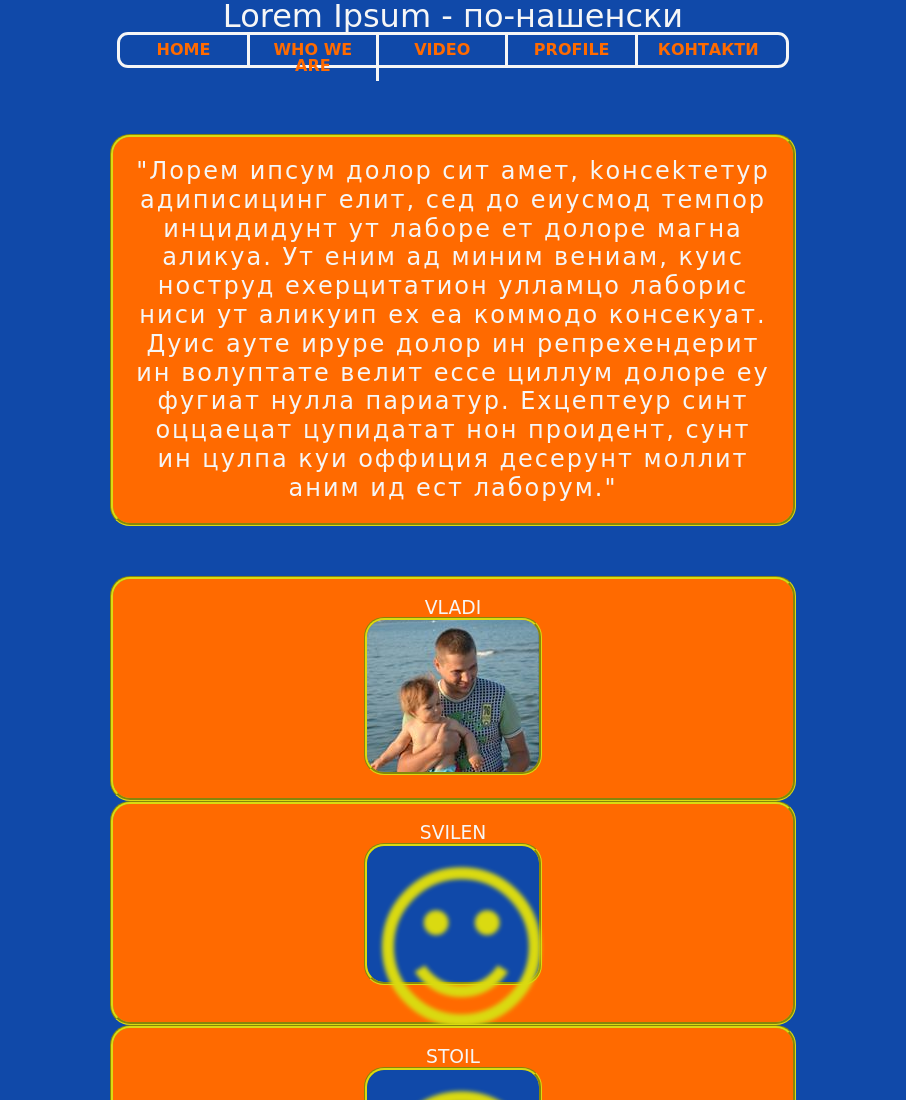
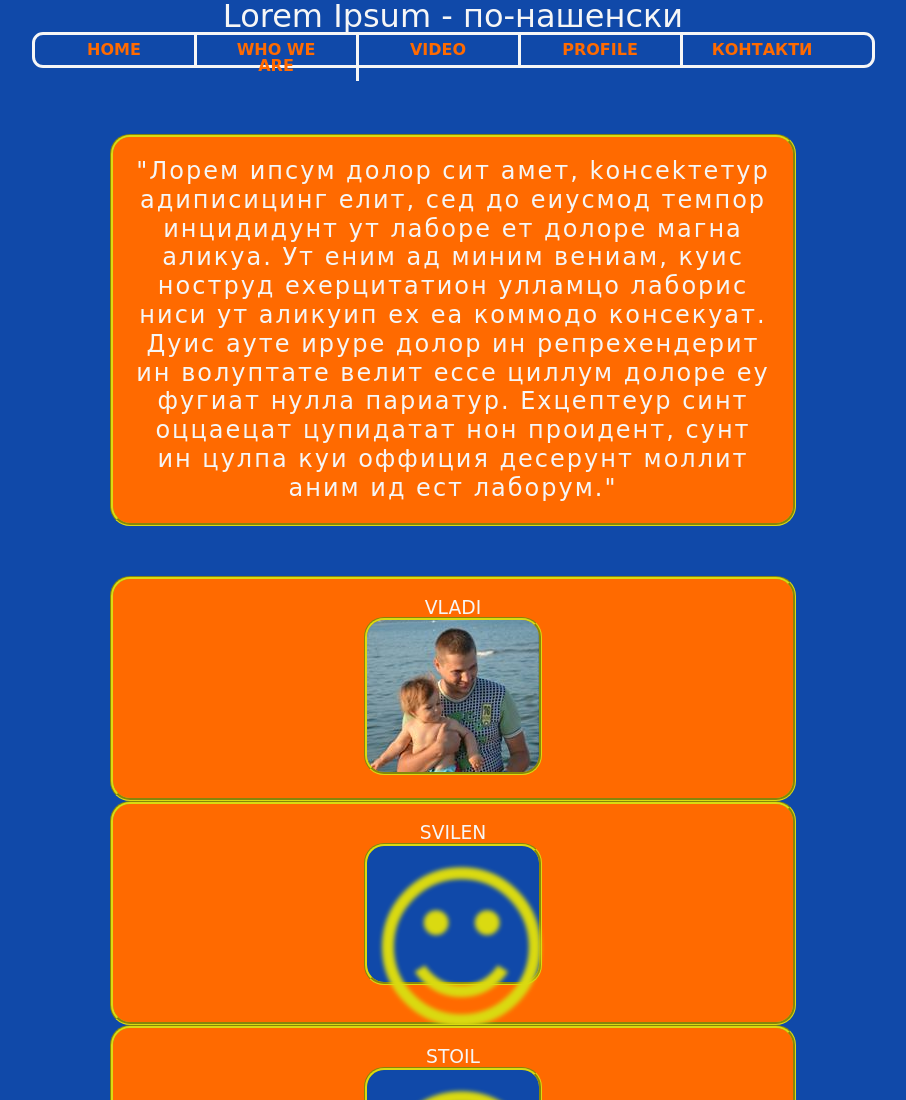
Before and after one commit to vlad-alien-dev/volvagia, a plain HTML site: page Volvagia/Volvagia/index.html in a window 1280 px wide. Shown: the top 1100 px of the page, without its empty margins (187-1093 px from the left). Drawn offline with Linux system fonts and the light colour scheme; a web font is replaced by a local one.

Commit message:
Set absolute width

```diff
--- a/Volvagia/Volvagia/styles.css
+++ b/Volvagia/Volvagia/styles.css
@@ -107,7 +107,7 @@ nav {
     height: 30px;
     border: solid;
     border-radius: 11px;
-    width: 52%;
+    width: 837px;
     margin: auto;
 }
 
@@ -196,6 +196,7 @@ a {
 #Menu li {
     display: list-item;
     text-align: -webkit-match-parent;
+	width: 13%;
 }
 
 #Menu ul {
```
